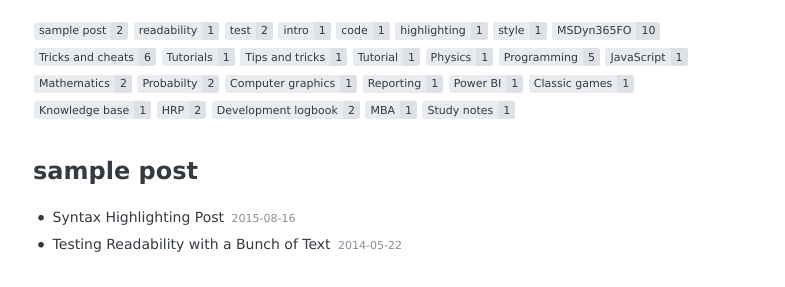
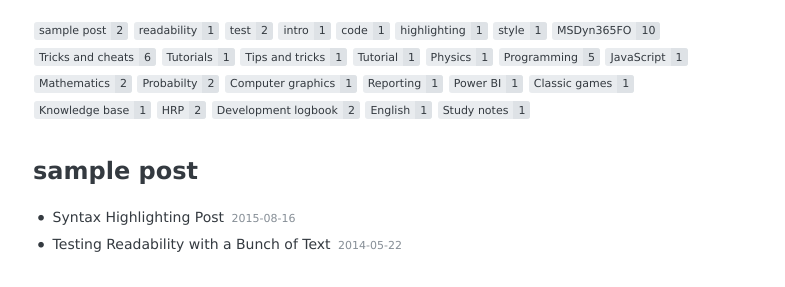
Before and after one commit to eduardomessias/eduardomessias.github.io, a Jekyll site: the page built from tags/index.html, in a window 1280 px wide and 900 px high. Shown: the part 309-596 px from the top of the window, without its empty margins (247-1032 px from the left). Built offline with Jekyll 4.4.1, drawn with Linux system fonts in a browser that asks for light colours.

Commit message:
Update 2019-09-12-uopeople-mba-english-composition-1.md

```diff
--- a/_posts/2019-09-12-uopeople-mba-english-composition-1.md
+++ b/_posts/2019-09-12-uopeople-mba-english-composition-1.md
@@ -2,7 +2,7 @@
 layout: post
 title: English composition 1
 tags:
-  - MBA
+  - English
   - Study notes
 categories:
   - University of people
```
